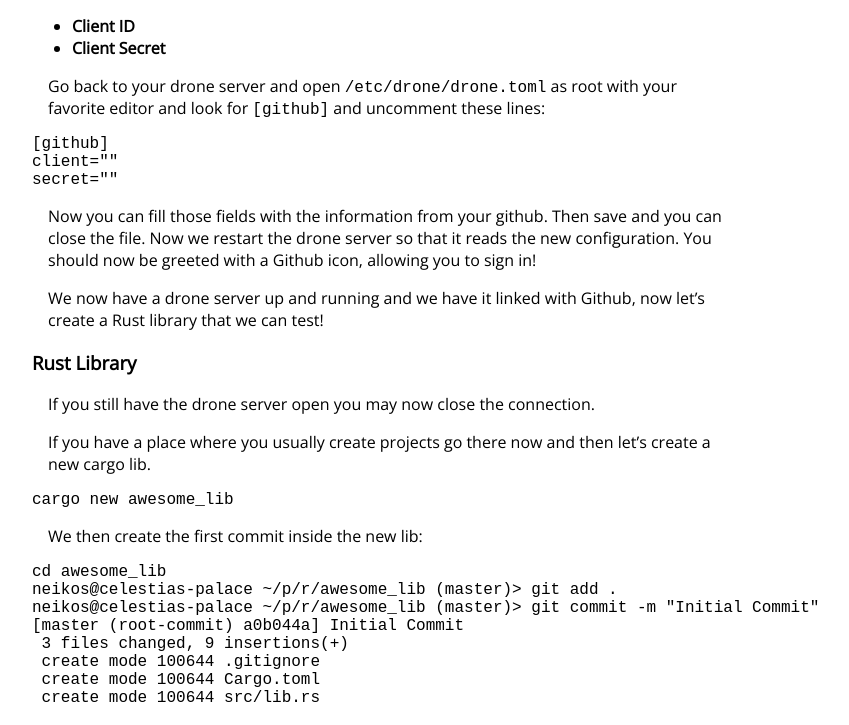
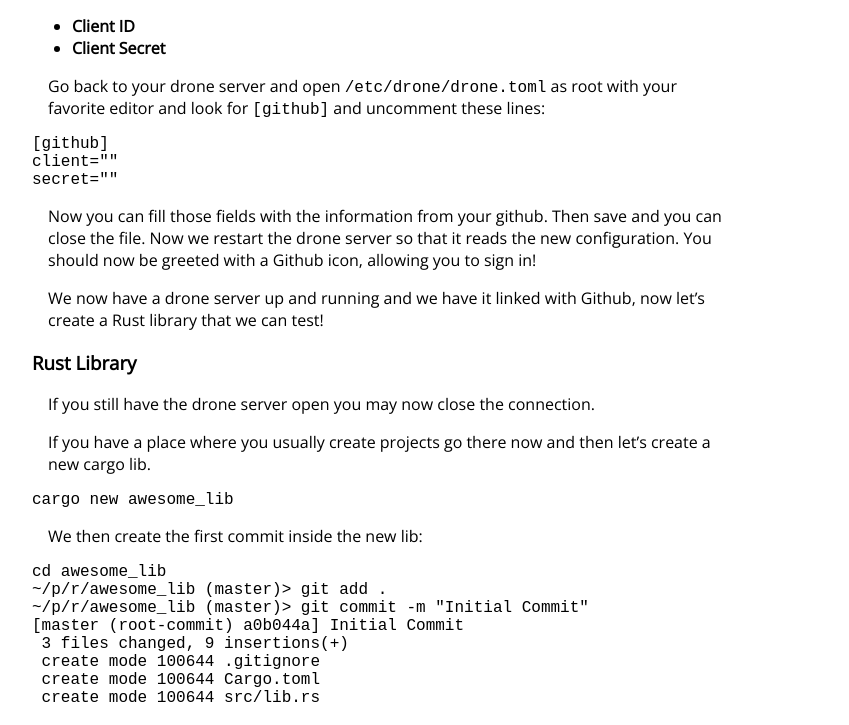
Before and after one commit to TheNeikos/TheNeikos.github.io, a Jekyll site: the page built from _posts/2015-10-21-Continuous_integration_with_Github_Drone_and_Rust.md, in a window 1280 px wide. Shown: the part 1981-2706 px from the top of the page, without its empty margins (258-1107 px from the left). Built offline with Jekyll 4.4.1, drawn with Linux system fonts in a browser that asks for light colours; Markdown is read by kramdown in place of the engine named in the settings; some of the changed text lies outside the part shown.

Commit message:
Fixed visual style

```diff
--- a/_posts/2015-10-21-Continuous_integration_with_Github_Drone_and_Rust.md
+++ b/_posts/2015-10-21-Continuous_integration_with_Github_Drone_and_Rust.md
@@ -115,8 +115,8 @@ let's create a new cargo lib.
 We then create the first commit inside the new lib:
 
     cd awesome_lib
-    neikos@celestias-palace ~/p/r/awesome_lib (master)> git add .
-    neikos@celestias-palace ~/p/r/awesome_lib (master)> git commit -m "Initial Commit"
+    ~/p/r/awesome_lib (master)> git add .
+    ~/p/r/awesome_lib (master)> git commit -m "Initial Commit"
     [master (root-commit) a0b044a] Initial Commit
      3 files changed, 9 insertions(+)
      create mode 100644 .gitignore
@@ -175,13 +175,13 @@ cache:
 
 Then we create a new branch and add our changes to that and push them!
 
-    neikos@celestias-palace ~/p/r/awesome_lib (master)> git checkout -b add-drone
-    neikos@celestias-palace ~/p/r/awesome_lib (add-drone)> git add .drone.yml
-    neikos@celestias-palace ~/p/r/awesome_lib (add-drone)> git commit -m "Add .drone.yml"
+    ~/p/r/awesome_lib (master)> git checkout -b add-drone
+    ~/p/r/awesome_lib (add-drone)> git add .drone.yml
+    ~/p/r/awesome_lib (add-drone)> git commit -m "Add .drone.yml"
     [add-drone b894e05] Add .drone.yml
      1 file changed, 9 insertions(+)
      create mode 100644 .drone.yml
-    neikos@celestias-palace ~/p/r/awesome_lib (add-drone)> git push origin add-drone
+    ~/p/r/awesome_lib (add-drone)> git push origin add-drone
     Counting objects: 3, done.
     Delta compression using up to 8 threads.
     Compressing objects: 100% (3/3), done.
@@ -209,7 +209,7 @@ RUN apt-get install curl file git build-essential -y && curl -sSf https://static
 
 Then we build it!
 
-    neikos@celestias-palace ~/t/rust_image> docker build .
+    ~/t/rust_image> docker build .
 
 It should finish with:
 
@@ -222,11 +222,11 @@ It should finish with:
 In that last line is an id, we will need that in the next step, copy it and
 put it in the next command:
 
-    neikos@celestias-palace ~/t/rust_image> docker tag <THE_ID> <DOCKER_USERNAME>/rust:1.3
+    ~/t/rust_image> docker tag <THE_ID> <DOCKER_USERNAME>/rust:1.3
 
 Then we upload it:
 
-    neikos@celestias-palace ~/t/rust_image> docker push neikos/rust:1.3
+    ~/t/rust_image> docker push neikos/rust:1.3
     The push refers to a repository [docker.io/neikos/rust] (len: 1)
     bc9ad00de680: Image successfully pushed
     76be1ef20317: Image already exists
--- a/public/css/main.css
+++ b/public/css/main.css
@@ -55,5 +55,6 @@ footer {
 
 code {
     margin-top: 1em;
-    white-space: pre
+    white-space: pre;
+    max-width: 700px;
 }
```
